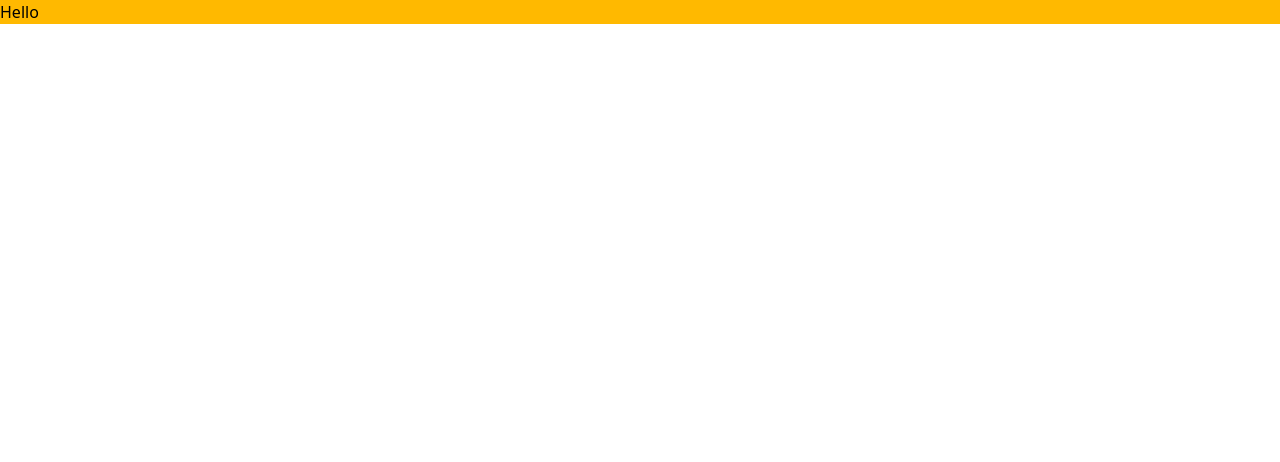
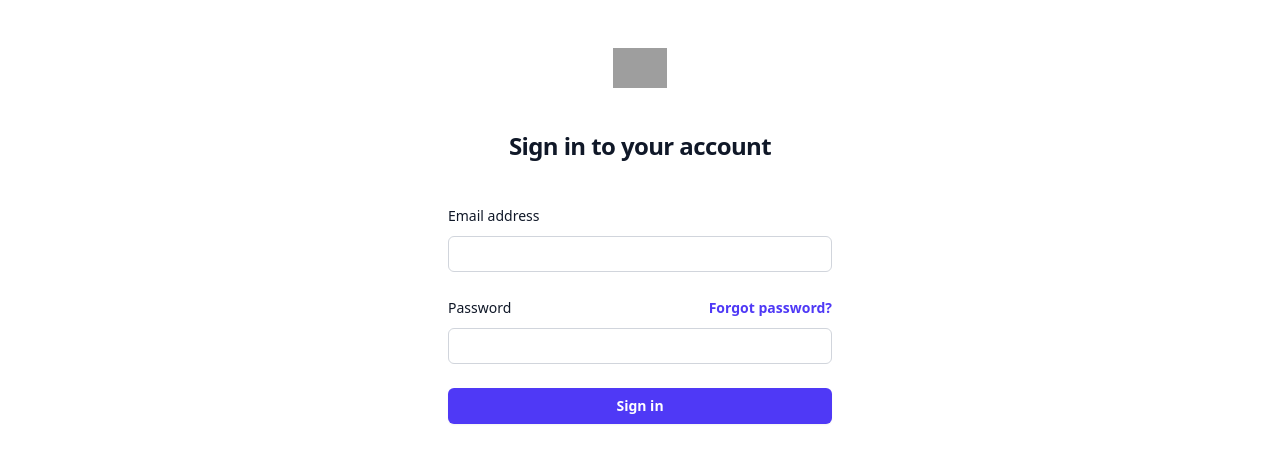
Before and after one commit to abhikmr333/chat-app-react-firebase, a JavaScript app: page / in a window 1280 px wide. Shown: the top 462 px of the page. Built offline with nearby package versions, Linux system fonts and the light colour scheme; grey boxes are pictures that could not be loaded.

Commit message:
feat(auth): add SignIn and SignUp components

```diff
--- a/index.js
+++ b/index.js
@@ -1,5 +1,7 @@
 import { createRoot } from "react-dom/client";
+import SignIn from "./src/components/SignIn";
+import SignUp from "./src/components/SignUp";
 
 const rootNode = document.querySelector("#root");
 const root = createRoot(rootNode);
-root.render(<div className="bg-amber-400">Hello</div>);
+root.render(<SignIn />);
--- a/package.json
+++ b/package.json
@@ -26,6 +26,7 @@
     },
     "dependencies": {
         "react": "^19.0.0",
-        "react-dom": "^19.0.0"
+        "react-dom": "^19.0.0",
+        "react-router-dom": "^7.1.5"
     }
 }
--- a/src/App.js
+++ b/src/App.js
@@ -0,0 +1 @@
+const App = () => {};
--- /dev/null
+++ b/src/components/SignIn.js
@@ -0,0 +1,80 @@
+const SignIn = () => {
+    return (
+        <>
+            <div className="flex min-h-full flex-1 flex-col justify-center px-6 py-12 lg:px-8">
+                <div className="sm:mx-auto sm:w-full sm:max-w-sm">
+                    <img
+                        alt="Your Company"
+                        src="https://tailwindui.com/plus-assets/img/logos/mark.svg?color=indigo&shade=600"
+                        className="mx-auto h-10 w-auto"
+                    />
+                    <h2 className="mt-10 text-center text-2xl/9 font-bold tracking-tight text-gray-900">
+                        Sign in to your account
+                    </h2>
+                </div>
+
+                <div className="mt-10 sm:mx-auto sm:w-full sm:max-w-sm">
+                    <form action="#" method="POST" className="space-y-6">
+                        <div>
+                            <label
+                                htmlFor="email"
+                                className="block text-sm/6 font-medium text-gray-900"
+                            >
+                                Email address
+                            </label>
+                            <div className="mt-2">
+                                <input
+                                    id="email"
+                                    name="email"
+                                    type="email"
+                                    required
+                                    autoComplete="email"
+                                    className="block w-full rounded-md bg-white px-3 py-1.5 text-base text-gray-900 outline-1 -outline-offset-1 outline-gray-300 placeholder:text-gray-400 focus:outline-2 focus:-outline-offset-2 focus:outline-indigo-600 sm:text-sm/6"
+                                />
+                            </div>
+                        </div>
+
+                        <div>
+                            <div className="flex items-center justify-between">
+                                <label
+                                    htmlFor="password"
+                                    className="block text-sm/6 font-medium text-gray-900"
+                                >
+                                    Password
+                                </label>
+                                <div className="text-sm">
+                                    <a
+                                        href="#"
+                                        className="font-semibold text-indigo-600 hover:text-indigo-500"
+                                    >
+                                        Forgot password?
+                                    </a>
+                                </div>
+                            </div>
+                            <div className="mt-2">
+                                <input
+                                    id="password"
+                                    name="password"
+                                    type="password"
+                                    required
+                                    className="block w-full rounded-md bg-white px-3 py-1.5 text-base text-gray-900 outline-1 -outline-offset-1 outline-gray-300 placeholder:text-gray-400 focus:outline-2 focus:-outline-offset-2 focus:outline-indigo-600 sm:text-sm/6"
+                                />
+                            </div>
+                        </div>
+
+                        <div>
+                            <button
+                                type="submit"
+                                className="flex w-full justify-center rounded-md bg-indigo-600 px-3 py-1.5 text-sm/6 font-semibold text-white shadow-xs hover:bg-indigo-500 focus-visible:outline-2 focus-visible:outline-offset-2 focus-visible:outline-indigo-600"
+                            >
+                                Sign in
+                            </button>
+                        </div>
+                    </form>
+                </div>
+            </div>
+        </>
+    );
+};
+
+export default SignIn;
--- /dev/null
+++ b/src/components/SignUp.js
@@ -0,0 +1,87 @@
+const SignUp = () => {
+    return (
+        <>
+            <div className="flex min-h-full flex-1 flex-col justify-center px-6 py-12 lg:px-8">
+                <div className="sm:mx-auto sm:w-full sm:max-w-sm">
+                    <img
+                        alt="Your Company"
+                        src="https://tailwindui.com/plus-assets/img/logos/mark.svg?color=indigo&shade=600"
+                        className="mx-auto h-10 w-auto"
+                    />
+                    <h2 className="mt-10 text-center text-2xl/9 font-bold tracking-tight text-gray-900">
+                        Create an Account
+                    </h2>
+                </div>
+
+                <div className="mt-10 sm:mx-auto sm:w-full sm:max-w-sm">
+                    <form action="#" method="POST" className="space-y-6">
+                        <div>
+                            <label
+                                htmlFor="username"
+                                className="block text-sm/6 font-medium text-gray-900"
+                            >
+                                Username
+                            </label>
+                            <div className="mt-2">
+                                <input
+                                    id="username"
+                                    name="username"
+                                    className="block w-full rounded-md bg-white px-3 py-1.5 text-base text-gray-900 outline-1 -outline-offset-1 outline-gray-300 placeholder:text-gray-400 focus:outline-2 focus:-outline-offset-2 focus:outline-indigo-600 sm:text-sm/6"
+                                />
+                            </div>
+                        </div>
+                        <div>
+                            <label
+                                htmlFor="email"
+                                className="block text-sm/6 font-medium text-gray-900"
+                            >
+                                Email address
+                            </label>
+                            <div className="mt-2">
+                                <input
+                                    id="email"
+                                    name="email"
+                                    type="email"
+                                    required
+                                    autoComplete="email"
+                                    className="block w-full rounded-md bg-white px-3 py-1.5 text-base text-gray-900 outline-1 -outline-offset-1 outline-gray-300 placeholder:text-gray-400 focus:outline-2 focus:-outline-offset-2 focus:outline-indigo-600 sm:text-sm/6"
+                                />
+                            </div>
+                        </div>
+
+                        <div>
+                            <div className="flex items-center justify-between">
+                                <label
+                                    htmlFor="password"
+                                    className="block text-sm/6 font-medium text-gray-900"
+                                >
+                                    Password
+                                </label>
+                            </div>
+                            <div className="mt-2">
+                                <input
+                                    id="password"
+                                    name="password"
+                                    type="password"
+                                    required
+                                    className="block w-full rounded-md bg-white px-3 py-1.5 text-base text-gray-900 outline-1 -outline-offset-1 outline-gray-300 placeholder:text-gray-400 focus:outline-2 focus:-outline-offset-2 focus:outline-indigo-600 sm:text-sm/6"
+                                />
+                            </div>
+                        </div>
+
+                        <div>
+                            <button
+                                type="submit"
+                                className="flex w-full justify-center rounded-md bg-indigo-600 px-3 py-1.5 text-sm/6 font-semibold text-white shadow-xs hover:bg-indigo-500 focus-visible:outline-2 focus-visible:outline-offset-2 focus-visible:outline-indigo-600"
+                            >
+                                Sign Up
+                            </button>
+                        </div>
+                    </form>
+                </div>
+            </div>
+        </>
+    );
+};
+
+export default SignUp;
```
Also changed, not shown: 7 other files (tests, documents, lock files or other folders).
